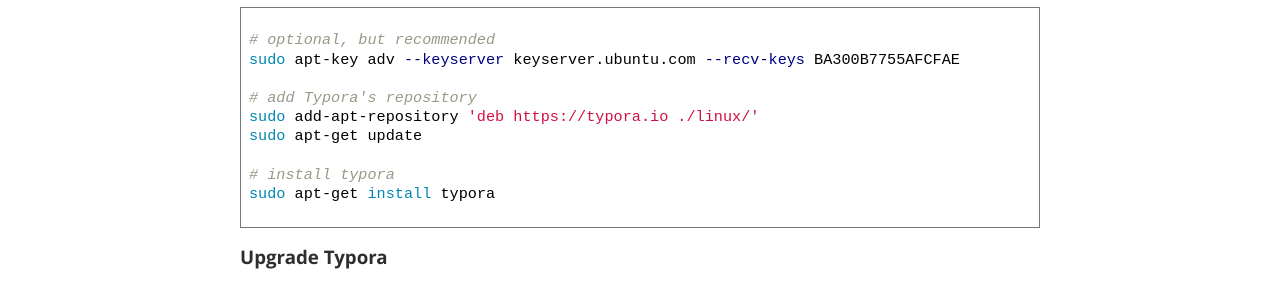
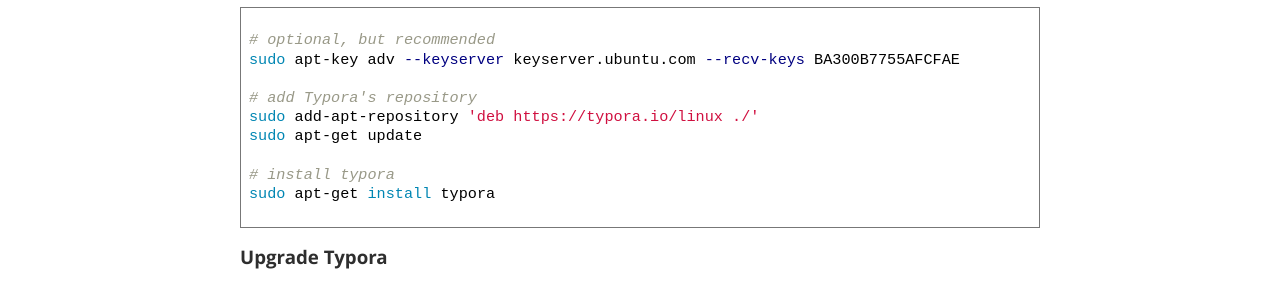
Before and after one commit to typora/support.typora.io, a Jekyll site: the page built from _posts/2016-09-26-Typora on Linux.md, in a window 1280 px wide and 900 px high. Shown: the part 386-675 px from the top of the window. Built offline with Jekyll 4.4.1, drawn with Linux system fonts in a browser that asks for light colours; nearby versions of some CDN libraries; library files that are not in the unit come from our copies; part of the change alters nothing that is shown.

```diff
--- a/_posts/2016-09-26-Typora on Linux.md
+++ b/_posts/2016-09-26-Typora on Linux.md
@@ -14,7 +14,7 @@ typora-root-url: ../
 sudo apt-key adv --keyserver keyserver.ubuntu.com --recv-keys BA300B7755AFCFAE
 
 # add Typora's repository
-sudo add-apt-repository 'deb https://typora.io ./linux/'
+sudo add-apt-repository 'deb https://typora.io/linux ./'
 sudo apt-get update
 
 # install typora
```
